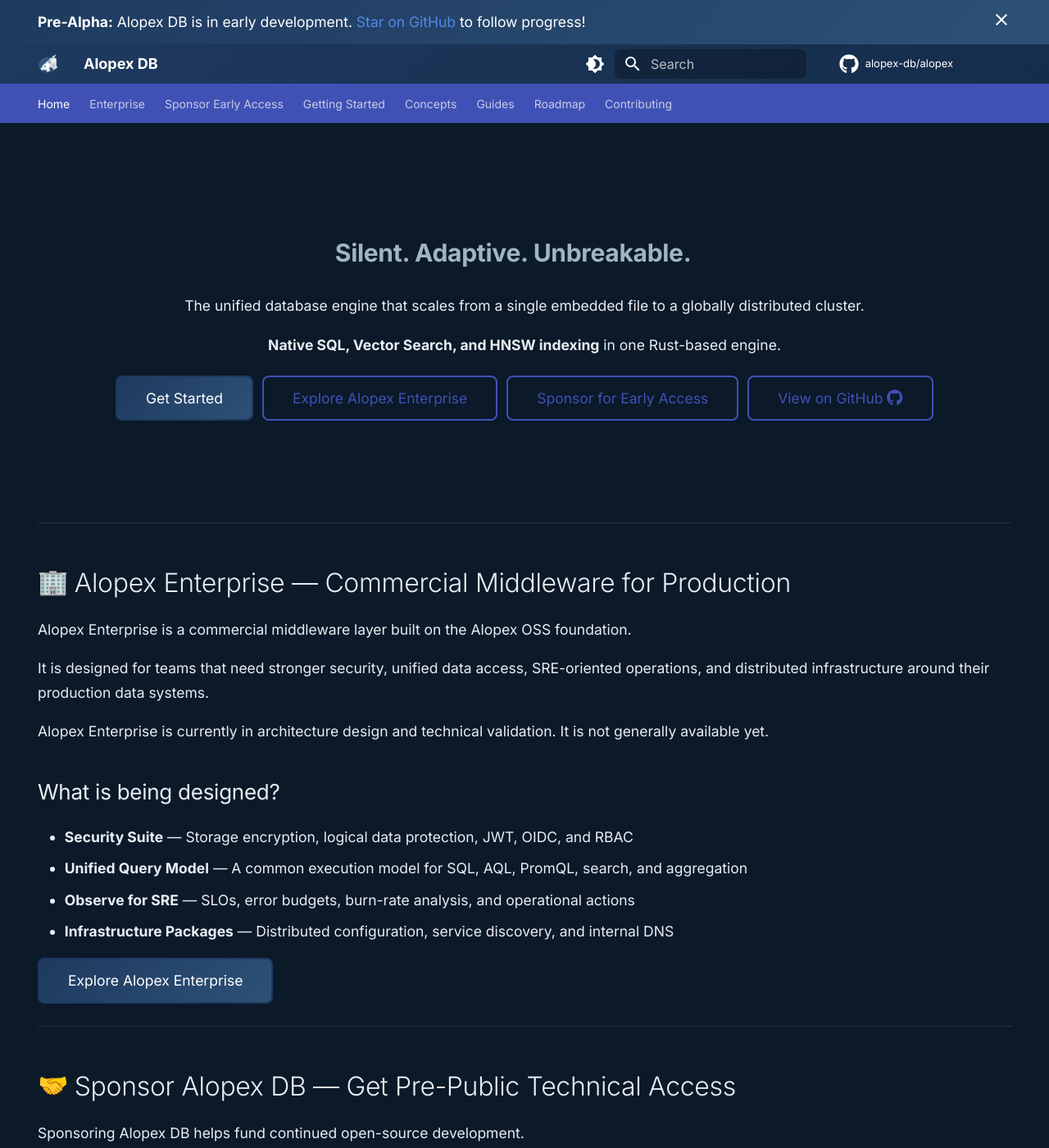
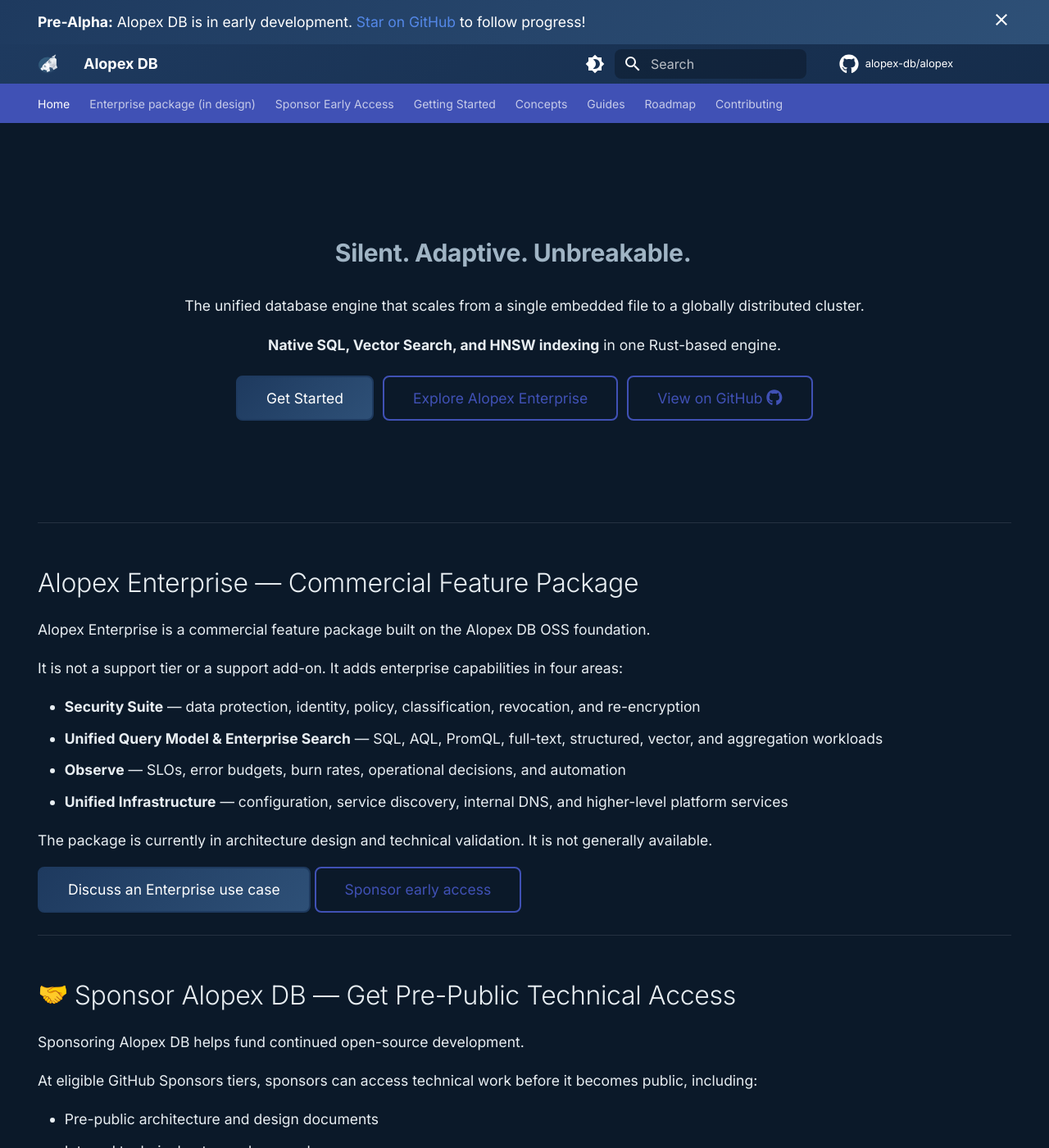
Before and after one commit to alopex-db/alopex-db.github.io, an MkDocs documentation site: the page built from docs/index.md, in a window 1280 px wide and 1400 px high. Shown: the whole window at 82% size. Built offline with MkDocs 1.6.1 and Material for MkDocs 9.7.7, drawn with Linux system fonts in a browser that asks for light colours; emoji names are drawn with the system emoji font; comment, search, counter and statistics services are not loaded.

Commit message:
docs: align Enterprise homepage with issue #3

```diff
--- a/docs/index.md
+++ b/docs/index.md
@@ -23,30 +23,30 @@
 **Native SQL, Vector Search, and HNSW indexing** in one Rust-based engine.
 
 [Get Started](getting-started/quickstart.md){ .md-button .md-button--primary }
-[Explore Alopex Enterprise](https://asopi.tech/en/services/alopex-enterprise){ .md-button data-analytics-event="docs_enterprise_cta_click" }
-[Sponsor for Early Access](https://github.com/sponsors/asopitech){ .md-button data-analytics-event="docs_sponsor_early_access_click" }
+[Explore Alopex Enterprise](https://asopi.tech/en/services/alopex-enterprise?utm_source=alopex_db_docs&utm_medium=documentation&utm_campaign=enterprise_package_20260804&utm_content=docs_home_en){ .md-button data-analytics-event="docs_enterprise_cta_click" }
 [View on GitHub :fontawesome-brands-github:](https://github.com/alopex-db/alopex){ .md-button }
 
 </div>
 
 ---
 
-## :office: Alopex Enterprise — Commercial Middleware for Production
+<a id="alopex-enterprise"></a>
 
-Alopex Enterprise is a commercial middleware layer built on the Alopex OSS foundation.
+## Alopex Enterprise — Commercial Feature Package
 
-It is designed for teams that need stronger security, unified data access, SRE-oriented operations, and distributed infrastructure around their production data systems.
+Alopex Enterprise is a commercial feature package built on the Alopex DB OSS foundation.
 
-Alopex Enterprise is currently in architecture design and technical validation. It is not generally available yet.
+It is not a support tier or a support add-on. It adds enterprise capabilities in four areas:
 
-### What is being designed?
+- **Security Suite** — data protection, identity, policy, classification, revocation, and re-encryption
+- **Unified Query Model & Enterprise Search** — SQL, AQL, PromQL, full-text, structured, vector, and aggregation workloads
+- **Observe** — SLOs, error budgets, burn rates, operational decisions, and automation
+- **Unified Infrastructure** — configuration, service discovery, internal DNS, and higher-level platform services
 
-- **Security Suite** — Storage encryption, logical data protection, JWT, OIDC, and RBAC
-- **Unified Query Model** — A common execution model for SQL, AQL, PromQL, search, and aggregation
-- **Observe for SRE** — SLOs, error budgets, burn-rate analysis, and operational actions
-- **Infrastructure Packages** — Distributed configuration, service discovery, and internal DNS
+The package is currently in architecture design and technical validation. It is not generally available.
 
-[Explore Alopex Enterprise](https://asopi.tech/en/services/alopex-enterprise){ .md-button .md-button--primary data-analytics-event="docs_enterprise_cta_click" }
+[Discuss an Enterprise use case](https://asopi.tech/en/services/alopex-enterprise?utm_source=alopex_db_docs&utm_medium=documentation&utm_campaign=enterprise_package_20260804&utm_content=docs_enterprise_section_en){ .md-button .md-button--primary data-analytics-event="docs_enterprise_cta_click" }
+[Sponsor early access](https://github.com/sponsors/asopitech?metadata_source=alopex_db_docs&metadata_campaign=enterprise_early_access&metadata_content=docs_enterprise_section_en){ .md-button data-analytics-event="docs_sponsor_early_access_click" }
 
 ---
 
--- a/mkdocs.yml
+++ b/mkdocs.yml
@@ -122,7 +122,7 @@
 
 nav:
   - Home: index.md
-  - Enterprise: https://asopi.tech/en/services/alopex-enterprise
+  - Enterprise package (in design): /#alopex-enterprise
   - Sponsor Early Access: https://github.com/sponsors/asopitech
   - Getting Started:
     - Quick Start: getting-started/quickstart.md
```
Also changed, not shown: 2 other files.
